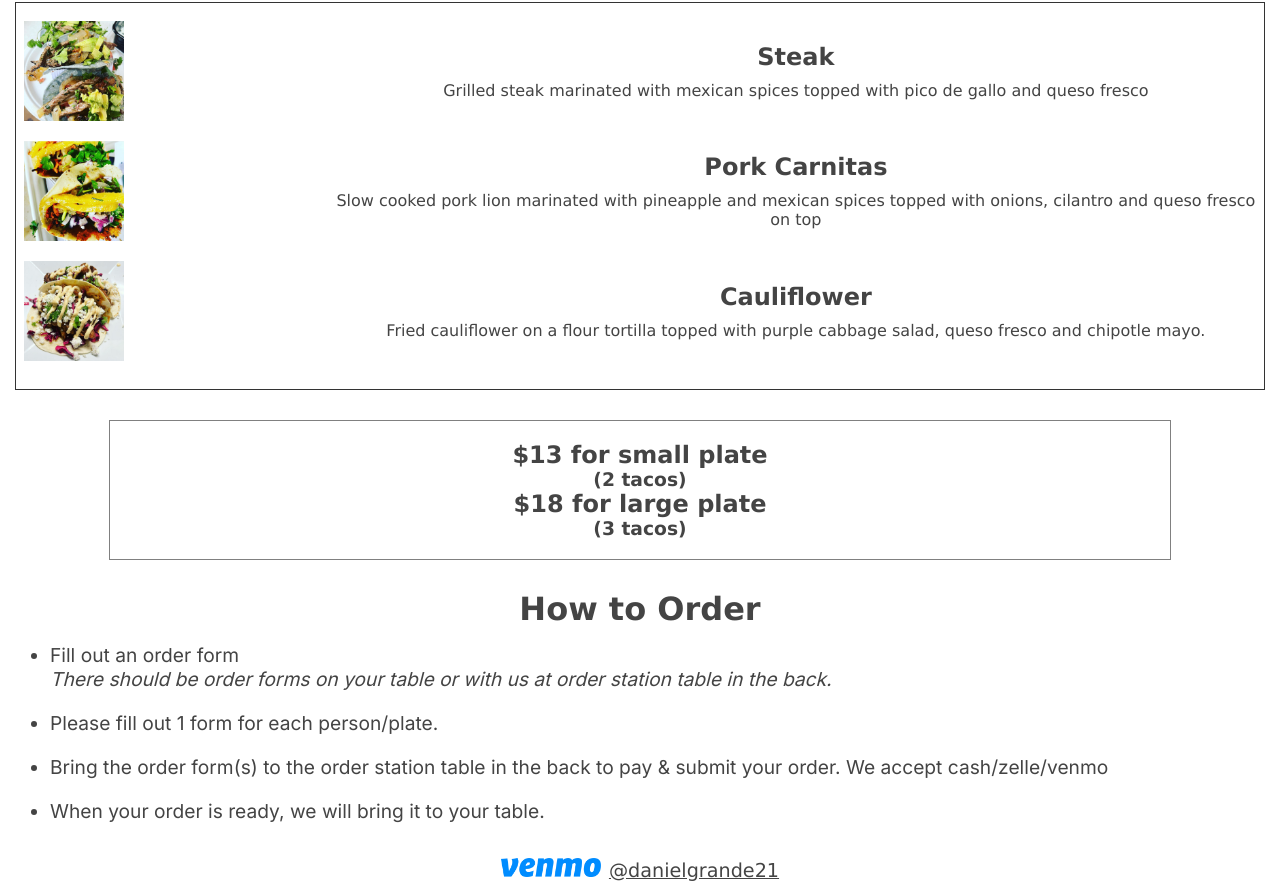
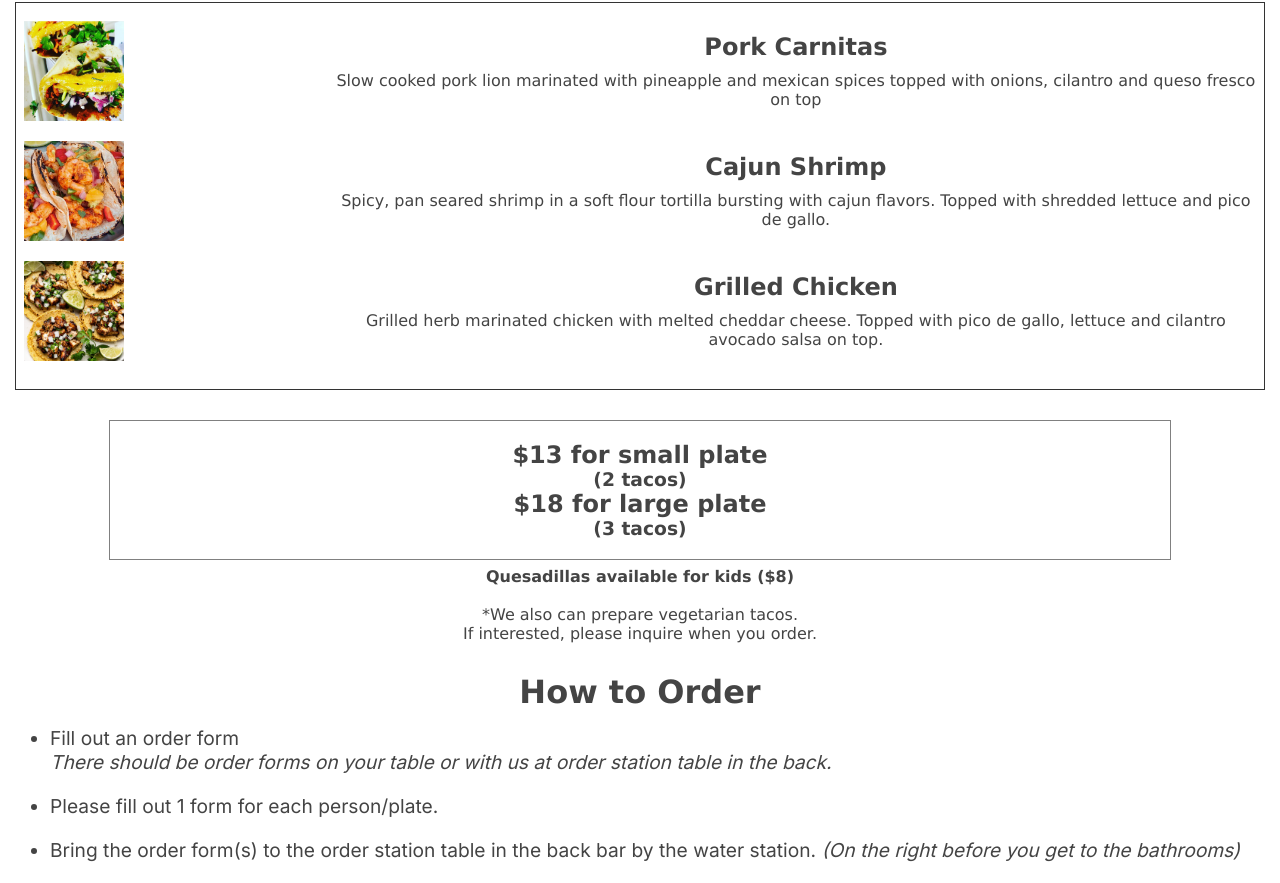
Before and after one commit to gecko25/the-twisted-taco, a Next.js app: page /menu in a window 1280 px wide. Shown: the part 175-1058 px from the top of the page. Built offline with nearby package versions, Linux system fonts and the light colour scheme.

Commit message:
Fri Mar 21 menu

```diff
--- a/src/app/menu/page.tsx
+++ b/src/app/menu/page.tsx
@@ -36,18 +36,35 @@ export default function Menu() {
       description:
         "Grilled steak marinated with mexican spices topped with pico de gallo and queso fresco",
       imageUri: "/steak.jpeg",
+      show: false,
     },
     {
       title: "Pork Carnitas",
       description:
         "Slow cooked pork lion marinated with pineapple and mexican spices topped with onions, cilantro and queso fresco on top",
       imageUri: "/pork2.jpeg",
+      show: true,
     },
     {
       title: "Cauliflower",
       description:
         "Fried cauliflower on a flour tortilla topped with purple cabbage salad, queso fresco and chipotle mayo.",
       imageUri: "/cauliflower.jpeg",
+      show: false,
+    },
+    {
+      title: "Cajun Shrimp",
+      description:
+        "Spicy, pan seared shrimp in a soft flour tortilla bursting with cajun flavors. Topped with shredded lettuce and pico de gallo.",
+      imageUri: "/shrimp.png",
+      show: true,
+    },
+    {
+      title: "Grilled Chicken",
+      description:
+        "Grilled herb marinated chicken with melted cheddar cheese. Topped with pico de gallo, lettuce and cilantro avocado salsa on top.",
+      imageUri: "/chicken.png",
+      show: true,
     },
   ];
 
@@ -92,7 +109,7 @@ export default function Menu() {
 
       <h1>Menu</h1>
       <div className={styles.menuContainer}>
-        {MenuItems.map((item) => (
+        {MenuItems.filter((item) => item.show).map((item) => (
           <MenuItem
             key={item.title}
             title={item.title}
@@ -108,6 +125,14 @@ export default function Menu() {
         <h2>$18 for large plate</h2>
         <h3>(3 tacos)</h3>
       </div>
+      <h4 style={{ marginTop: "7px" }}>
+        Quesadillas available for kids ($8) <br />
+      </h4>
+      <p>
+        <br />
+        *We also can prepare vegetarian tacos. <br /> If interested, please
+        inquire when you order.
+      </p>
 
       <h1 style={{ marginTop: "30px" }}>How to Order</h1>
       <div className={styles.lower_container}>
@@ -121,9 +146,18 @@ export default function Menu() {
           </li>
           <li>Please fill out 1 form for each person/plate.</li>
           <li>
-            Bring the order form(s) to the order station table in the back to
-            pay & submit your order. We accept cash/zelle/venmo
+            Bring the order form(s) to the order station table in the back bar
+            by the water station.{" "}
+            <i>(On the right before you get to the bathrooms)</i>
+            <br />
+            <br /> We will give to a table number and collect payment. We accept
+            cash/zelle/venmo.
+            <br />
+            <br />
+            If no one is there, feel free to leave your order in the basket and
+            take a table number. We will be back shortly
           </li>
+
           <li>When your order is ready, we will bring it to your table.</li>
         </ul>
 
```
Also changed, not shown: public/chicken.png (added), public/shrimp.png (added).
